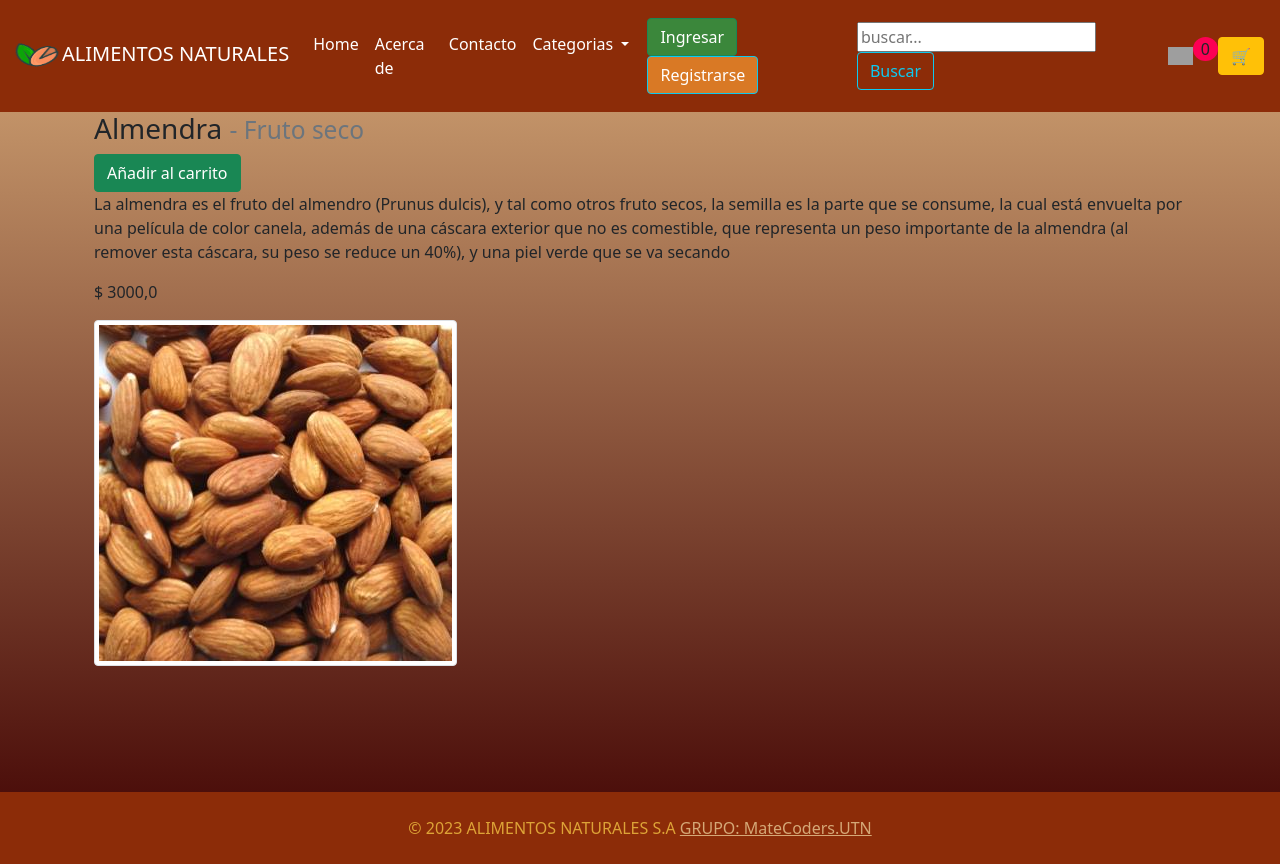
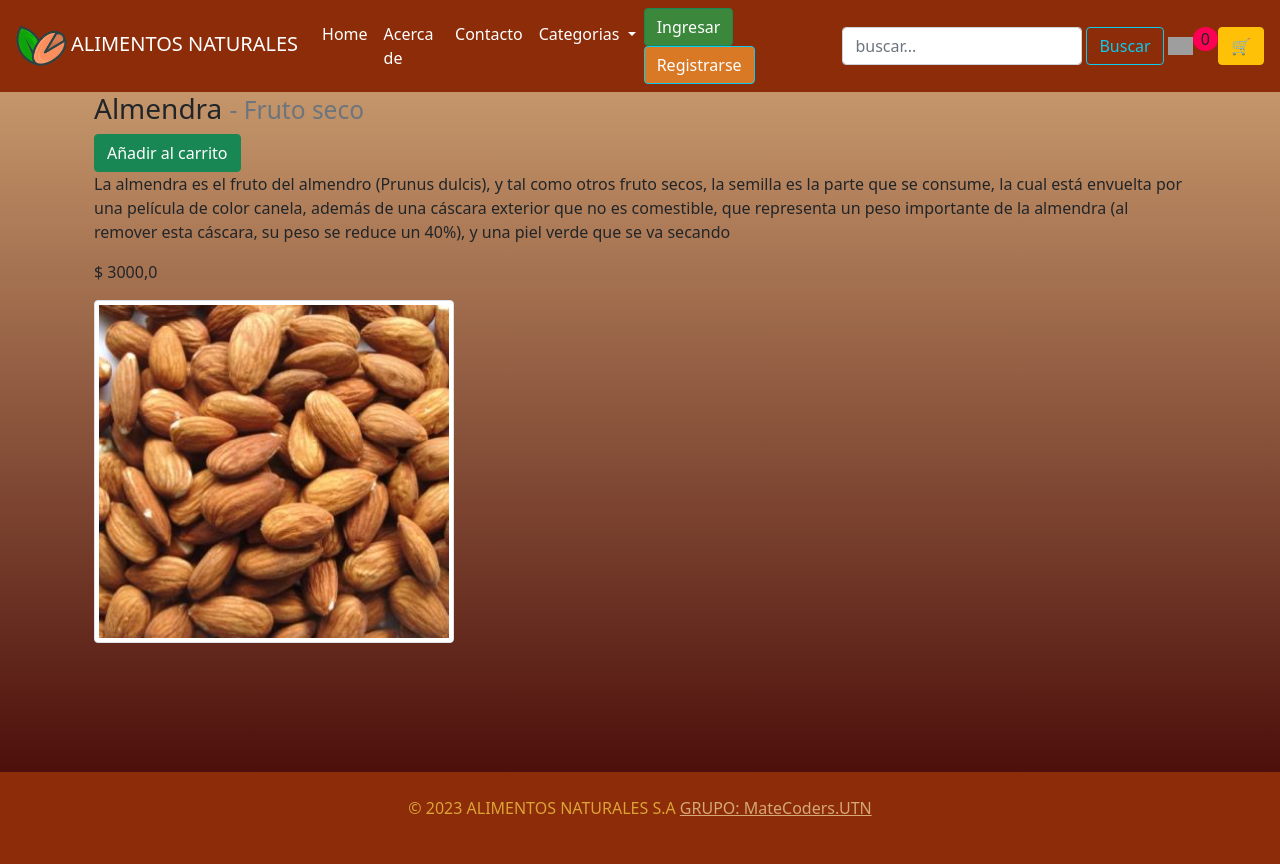
Before and after one commit to CodeSystem2022/E-Commerce-MateCoders, a Django app: page /producto/1 in a window 1280 px wide. After the commit the page ends 816 px from the top, so only its background shows below. Run offline with Django 4.2, Linux system fonts and the light colour scheme; data comes from the database, SQL or seed files in the repository; both versions use the stored data as it was after the commit; grey boxes are pictures that could not be loaded.

Commit message:
Cambios esteticos

```diff
--- a/ecommerceAlimentosNaturales/TIENDA/templates/tienda/buscar.html
+++ b/ecommerceAlimentosNaturales/TIENDA/templates/tienda/buscar.html
@@ -5,6 +5,7 @@
 <p>Resultado de búsqueda: </p>
 
 <hr>
+<div class="container">
     <div class="row">
         {% for p in producto %}
 
@@ -29,4 +30,7 @@
     </div>
 
 
+</div>
+
+
 {% endblock content %}
--- a/ecommerceAlimentosNaturales/TIENDA/templates/tienda/layout.html
+++ b/ecommerceAlimentosNaturales/TIENDA/templates/tienda/layout.html
@@ -7,6 +7,10 @@
     <meta http-equiv='X-UA-Compatible' content='IE=edge'>
     <title>ALIMENTOS NATURALES</title>
     <meta name='viewport' content='width=device-width, initial-scale=1'>
+
+    <link rel="apple-touch-icon" sizes="180x180" href="{% static 'favico/apple-touch-icon.png' %}">
+    <link rel="icon" type="image/png" sizes="32x32" href="{% static 'favico/favicon-32x32.png' %}">
+    <link rel="icon" type="image/png" sizes="16x16" href="{% static 'favico/favicon-16x16.png' %}">
 
     <link href="https://cdn.jsdelivr.net/npm/bootstrap@5.0.2/dist/css/bootstrap.min.css" rel="stylesheet" integrity="sha384-EVSTQN3/azprG1Anm3QDgpJLIm9Nao0Yz1ztcQTwFspd3yD65VohhpuuCOmLASjC" crossorigin="anonymous">
 
@@ -26,7 +30,7 @@
 
     <nav class="navbar navbar-expand-lg navbar-light sticky-top" style="background-color: #8C2C08;">
         <div class="container-fluid">
-            <a class="navbar-brand" href="{% url 'tienda:home' %}" style="color: #ffffff;"><img src="{% static 'media/img/logo.png' %}" alt="Logo de la tienda" width="50" height="50">ALIMENTOS NATURALES</a>
+            <a class="navbar-brand" href="{% url 'tienda:home' %}" style="color: #ffffff;"><img src="{% static 'media/img/logo.png' %}" alt="Logo de la tienda" height="50">ALIMENTOS NATURALES</a>
             <button class="navbar-toggler" type="button" data-bs-toggle="collapse"
                 data-bs-target="#navbarSupportedContent" aria-controls="navbarSupportedContent" aria-expanded="false"
                 aria-label="Toggle navigation">
@@ -68,12 +72,12 @@
                     </li>
                 </ul>
 
+                <div class="d-grid gap-2 d-md-block">
+                    {% if user.is_authenticated %}
                         <div class="dropdown">
-                    {% if user.is_authenticated %}
-                    <div class="p-1" style="color: #ffffff">
+                            <span class="navbar-text" style="color: #ffffff">
                             Bienvenido!
-                    </div>
-
+                            </span>
                             <button class="btn btn-warning dropdown-toggle" type="button" id="dropdownMenuButton1"
                                 data-bs-toggle="dropdown" aria-expanded="false">
                                 {{user.username}}
@@ -82,25 +86,21 @@
                                 <li><a class="dropdown-item" href="{% url 'logout' %}">Salir </a></li>
 
                             </ul>
+                        </div>
                     {% else %}
-
-                    <div class="d-grid gap-2 d-md-block" style="padding: 10px;">
                     <button class="btn btn-outline-success" type="button" style="background-color: #3B873B; color: white;"><a href="{% url 'login' %}" style="color: inherit; text-decoration: none;">Ingresar</a></button>
                     <button class="btn btn-outline-info" type="button" style="background-color: #D97925; color: white;"><a href="{% url 'USUARIOS:registrarse' %}" style="color: inherit; text-decoration: none;">Registrarse</a></button>
-                    </div>
-
-
                     {% endif%}
                 </div>
 
                 &NonBreakingSpace;
-                <form action="{% url 'tienda:buscar' %}" method="get">
+                <form class="d-flex" action="{% url 'tienda:buscar' %}" method="get">
 
-                    <input name="buscar" type="text" placeholder="buscar...">
+                    <input class="form-control me-1" name="buscar" type="text" placeholder="buscar...">
                     <button type="submit" class="btn btn-outline-info">Buscar</button>
                 </form>
+
                 &NonBreakingSpace;
-
 
                 <!--si el usuario NO puede agregar productos (no es admin) puede ver el boton de carrito -->
                 {% if not perms.TIENDA.add_producto %}
--- a/ecommerceAlimentosNaturales/TIENDA/templates/tienda/producto.html
+++ b/ecommerceAlimentosNaturales/TIENDA/templates/tienda/producto.html
@@ -21,7 +21,7 @@
 
 
 
-    <img src="{{ media_url  }} {{ ctx.imagen.url }} " alt=""  class="img-fluid img-thumbnail " style="max-width: 75%;"   >
+    <img src="{{ media_url  }} {{ ctx.imagen.url }} " alt=""  class="img-fluid img-thumbnail " style="max-width: 45vh;"   >
     <br>
 
 </div>
```
Also changed, not shown: README.md, ecommerceAlimentosNaturales/db.sqlite3, ecommerceAlimentosNaturales/static/favico/android-chrome-192x192.png (added), ecommerceAlimentosNaturales/static/favico/android-chrome-512x512.png (added), ecommerceAlimentosNaturales/static/favico/apple-touch-icon.png (added), ecommerceAlimentosNaturales/static/favico/favicon-16x16.png (added), ecommerceAlimentosNaturales/static/favico/favicon-32x32.png (added), ecommerceAlimentosNaturales/static/favico/favicon.ico (added), ecommerceAlimentosNaturales/static/favico/site.webmanifest (added), ecommerceAlimentosNaturales/static/media/img/logo.png. Lines whose indentation alone changed are shown as unchanged.
